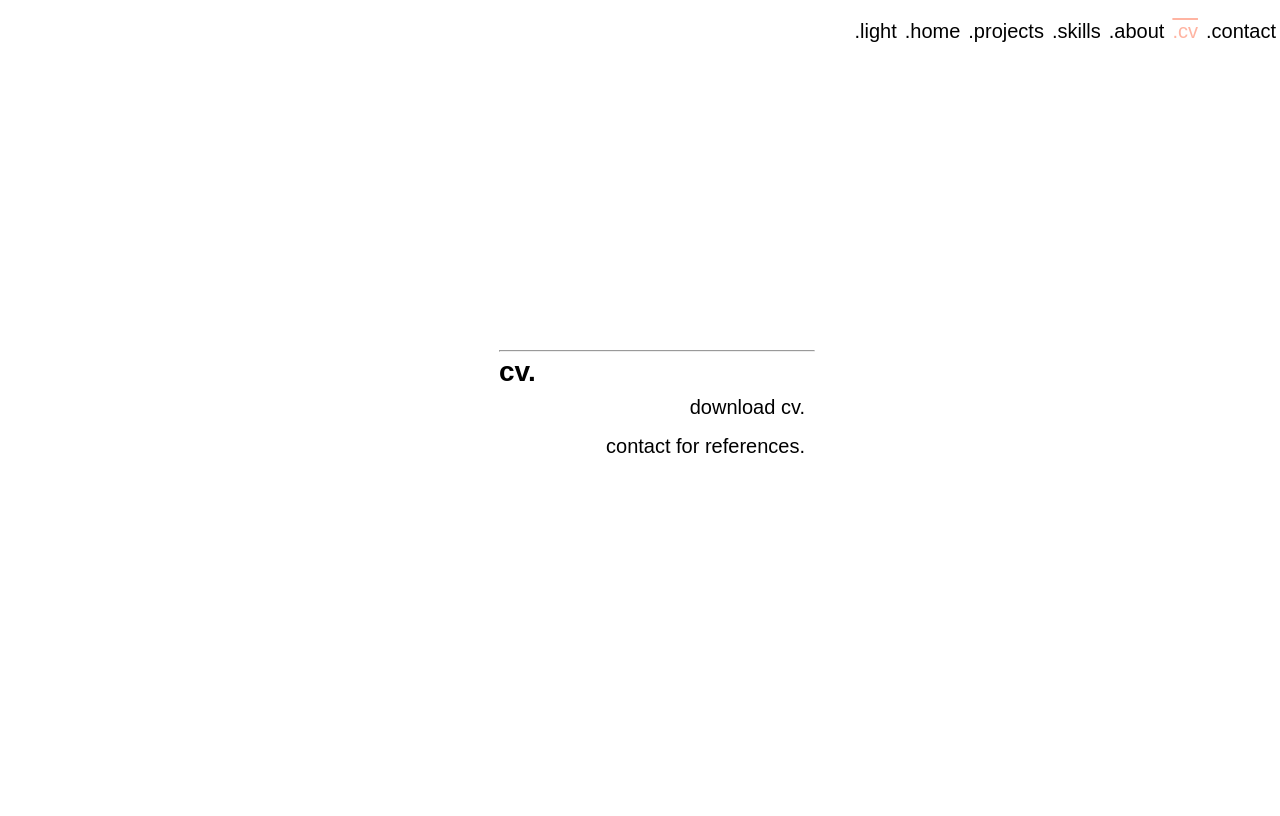
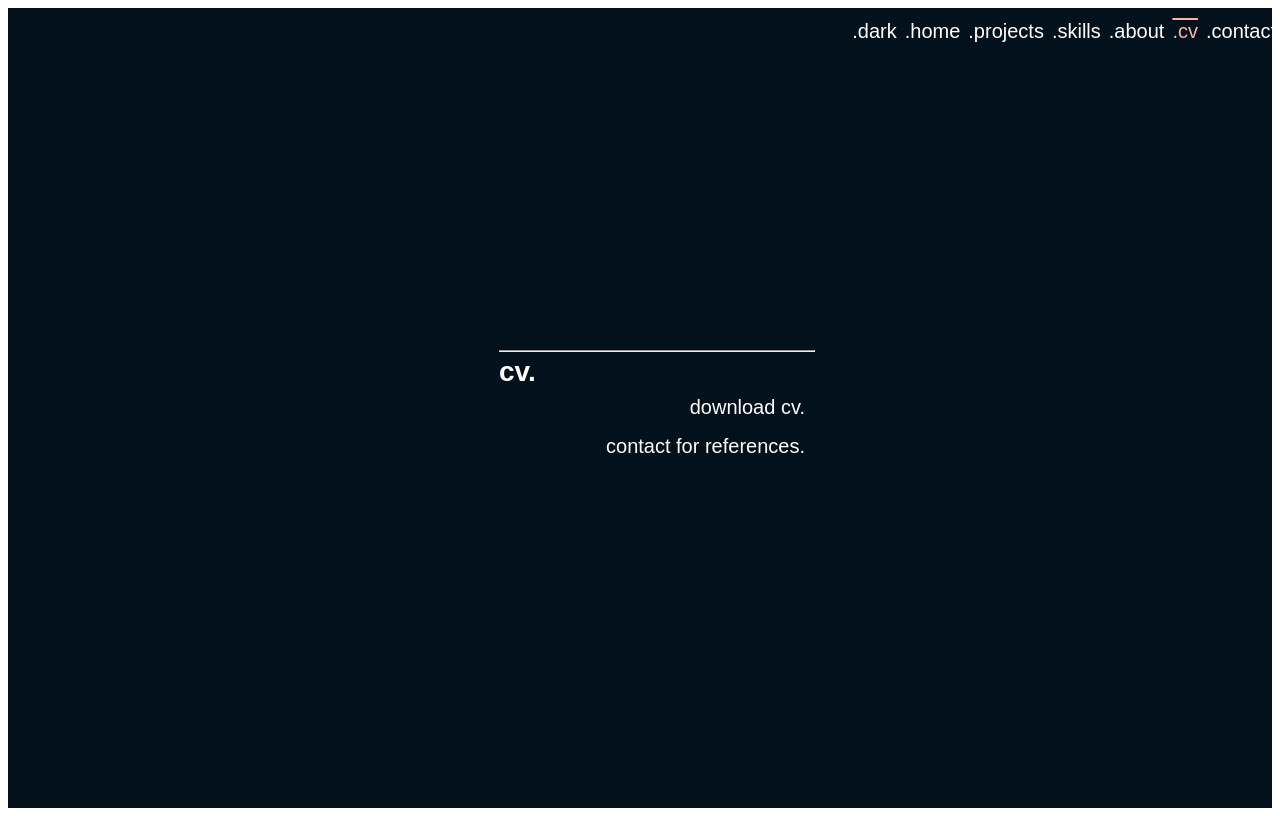
Before and after one commit to daveholst/portfolio-3, a SvelteKit app: page /cv in a window 1280 px wide. Built offline with nearby package versions, Linux system fonts and the light colour scheme.

Commit message:
change pink for green in light mode

```diff
--- a/src/components/NavBar/NavBar.svelte
+++ b/src/components/NavBar/NavBar.svelte
@@ -86,9 +86,16 @@
     }
 
     .link:hover {
+        text-decoration: overline var(--colors-sage);
+    }
+    .link-dark:hover {
         text-decoration: overline var(--colors-pink);
     }
     .active-link {
+        color: var(--colors-sage);
+        text-decoration: overline var(--colors-sage);
+    }
+    .link-dark.active-link {
         color: var(--colors-pink);
         text-decoration: overline var(--colors-pink);
     }
--- a/src/routes/+layout.svelte
+++ b/src/routes/+layout.svelte
@@ -1,13 +1,25 @@
 <script lang="ts">
+    import { onMount } from 'svelte'
     import NavBar from '../components/NavBar/NavBar.svelte'
     import { theme } from '../stores/theme'
     // TODO whack a store in here for theme
     // maybe something like this the OS detection + overwrite + local storage
     // https://svelte.dev/repl/15a88f72670845b4a173bc558fd537f9?version=3.29.7
+
     let isDark: boolean
+
     theme.subscribe(value =>
         value === 'dark' ? (isDark = true) : (isDark = false)
     )
+    //TODO this causes a jank flash, seems to be a few hacks to fix it.
+    // onMount(() => {
+    //     const isBrowserDarkMode =
+    //         window.matchMedia &&
+    //         window.matchMedia('(prefers-color-scheme: dark)').matches
+    //     if (!isBrowserDarkMode) {
+    //         theme.set('dark')
+    //     }
+    // })
 </script>
 
 <NavBar />
@@ -15,6 +27,7 @@
     <slot />
 </body>
 
+<!-- TODO: fix gross elastic white top with this: https://www.tempertemper.net/blog/scroll-bounce-page-background-colour -->
 <style>
     @font-face {
         font-family: 'Agave';
@@ -81,7 +94,7 @@
     :root {
         --colors-black: #000;
         --colors-white: #fff;
-        --colors-sage: #83c5be;
+        --colors-sage: 219ebc;
         --colors-pink: #ffb4a2;
 
         --text-light: #000;
--- a/src/stores/theme.ts
+++ b/src/stores/theme.ts
@@ -1,3 +1,3 @@
 import { writable } from 'svelte/store'
 
-export const theme = writable<'dark' | 'light'>('light')
+export const theme = writable<'dark' | 'light'>('dark')
```
Also changed, not shown: src/components/ProjectCard/ProjectCard.svelte (+7 -2 lines).
